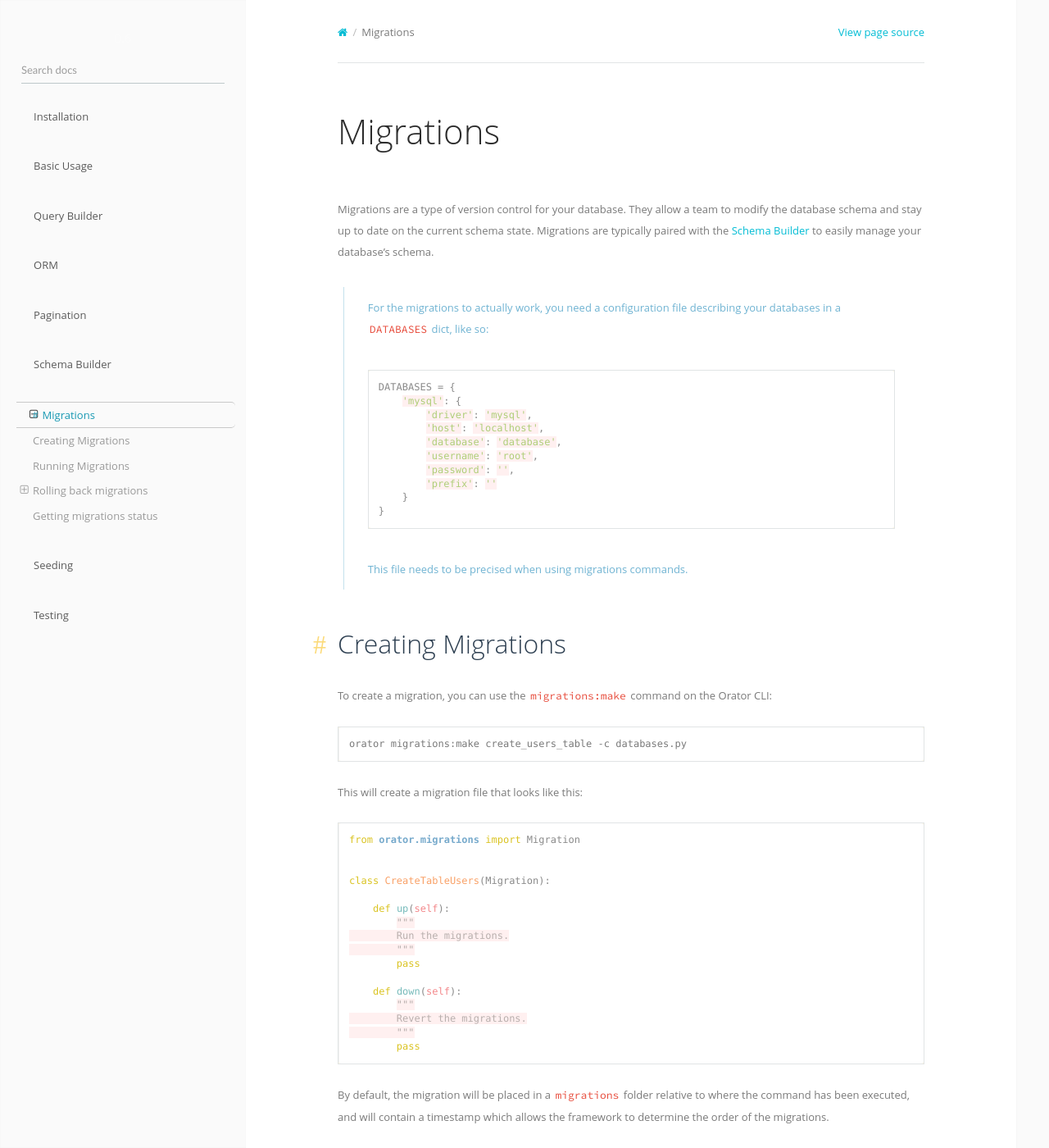
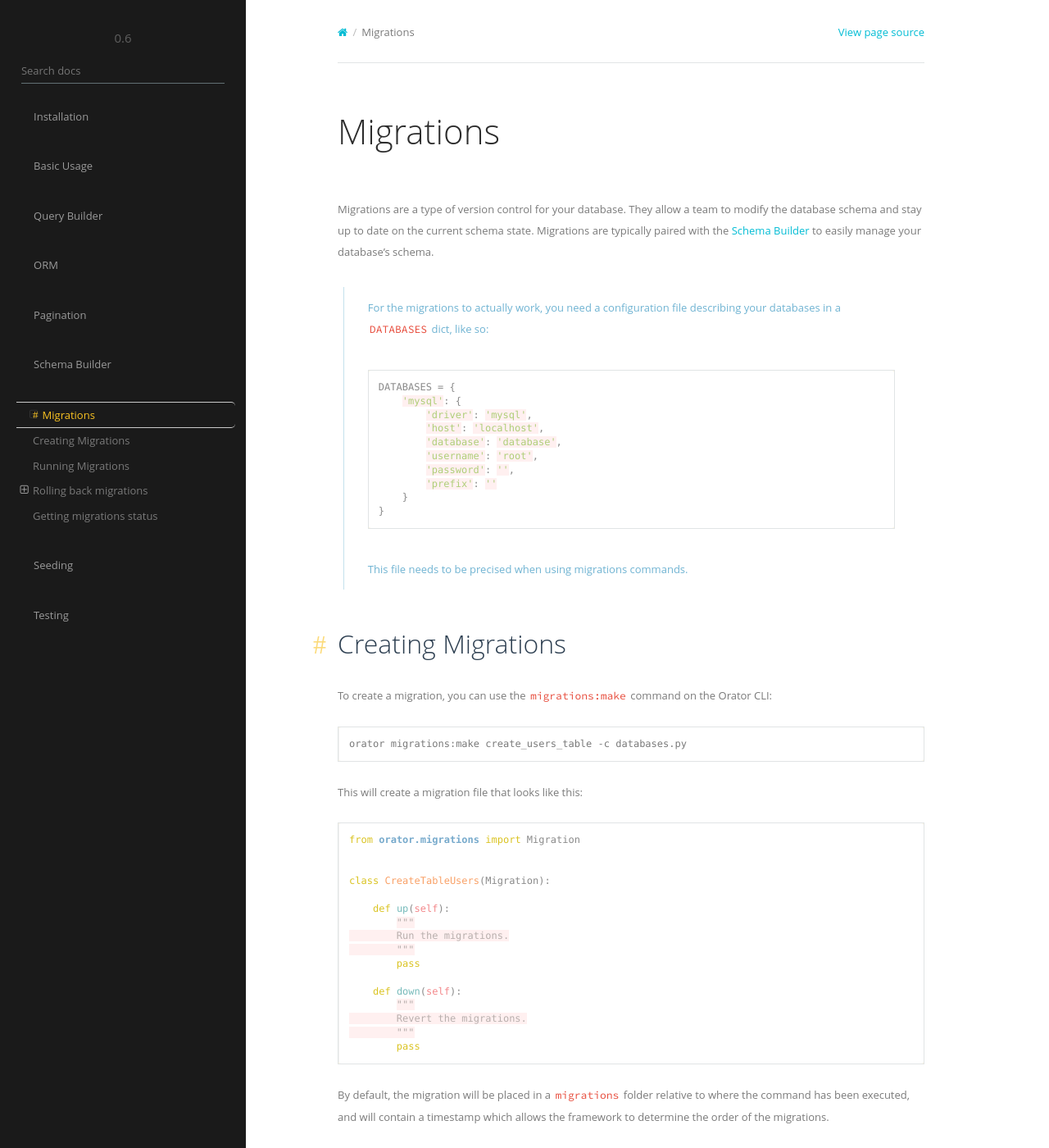
Before and after one commit to sdispater/orator, a Sphinx documentation site: the page built from docs/migrations.rst, in a window 1280 px wide and 1400 px high. Shown: the whole window at 82% size. Built offline with Sphinx 7.4.7 and the Read the Docs theme 2.0.0, drawn with Linux system fonts in a browser that asks for light colours.

Commit message:
Updates documentation

```diff
--- a/docs/_static/theme_overrides.css
+++ b/docs/_static/theme_overrides.css
@@ -5,11 +5,11 @@
     font: 400 13px/26px "Open Sans",sans-serif;
     color: #7A7A7A;
     text-rendering: optimizelegibility;
-    background-color: #FAFAFA;
+    background-color: #FFFFFF;
 }
 
 .wy-body-for-nav {
-    background: #FAFAFA;
+    background: #FFFFFF;
 }
 
 .wy-nav-content {
@@ -21,7 +21,7 @@
     margin-left: 300px;
     padding-left: 70px;
     padding-right: 70px;
-    box-shadow: 0 0 1px rgba(0, 0, 0, 0.1);
+    /*box-shadow: 0 0 1px rgba(0, 0, 0, 0.1);*/
     max-width: 940px;
 }
 
@@ -29,7 +29,12 @@
     .wy-nav-content-wrap {
         margin-left: 0;
         padding-left: 0;
+        padding-right: 0;
     }
+}
+
+.wy-nav-top {
+    background: #1A1A1A;
 }
 
 .rst-content h1:hover .headerlink,
@@ -52,11 +57,11 @@
 }
 
 .wy-nav-side {
-    position: absolute;
-    background: #FAFAFA;
-    box-shadow: 0px 0 1px rgba(0, 0, 0, 0.1) inset;
-    overflow: visible;
-    bottom: inherit;
+    position: fixed;
+    background: #1A1A1A;
+    /*box-shadow: 0px 0 1px rgba(0, 0, 0, 0.1) inset;
+    overflow: scroll;
+    bottom: inherit;*/
 }
 
 .wy-side-nav-search {
@@ -114,7 +119,18 @@
 .wy-menu-vertical > ul > li > a,
 .wy-menu-vertical > ul > li > a:visited
 {
-    color: #5A5A5A;
+    color: #9A9A9A;
+    opacity: 1;
+    -webkit-transition: all 0.3s;
+    -moz-transition: all 0.3s;
+    -ms-transition: all 0.3s;
+    -o-transition: all 0.3s;
+    transition: all 0.3s;
+}
+
+.wy-menu-vertical > ul > li > a:hover
+{
+    color: #FAC322;
     opacity: 1;
 }
 
@@ -141,7 +157,8 @@
 .wy-menu-vertical li.toctree-l2.current > a {
     background: none;
     font-size: 13px;
-    color: #F3888B !important;
+    color: #EF6155 !important;
+    padding-left: 3.027em;
 }
 
 .wy-menu-vertical li.toctree-l1.current > ul > li > a::before {
@@ -157,8 +174,8 @@
 }
 
 .wy-menu-vertical li.toctree-l1.current > ul > li.toctree-l2.current > a::before {
-    content: "#";
-    color: #F3888B;
+    content: "##";
+    color: #EF6155;
     font-size: 13px;
     position: absolute;
     top: 6px;
@@ -183,20 +200,20 @@
 
 .wy-menu-vertical a,
 .wy-menu-vertical a:visited {
-    color: #9A9A9A;
+    color: #7A7A7A;
     line-height: 20px;
     font-size: 13px;
 }
 
 .wy-menu-vertical a:hover {
-    color: #7A7A7A;
+    color: #5A5A5A;
 }
 
 .wy-menu-vertical > ul > li > ul > li > a,
 .wy-menu-vertical > ul > li > ul > li > a:visited,
 .wy-menu-vertical li.current a,
 .wy-menu-vertical li.current a:visited {
-    color: #9A9A9A;
+    color: #7A7A7A;
     background: transparent;
     -webkit-transition: all 0.3s;
     -moz-transition: all 0.3s;
@@ -207,12 +224,12 @@
 
 .wy-menu-vertical > ul > li > ul > li > a:hover,
 .wy-menu-vertical li.current a:hover {
-    color: #F3888B;
+    color: #EF6155;
     background: transparent;
 }
 
 .wy-menu-vertical li.current > a {
-    color: #1999B3 !important;
+    color: #FAC322 !important;
     padding-left: 2.427em;
 }
 
@@ -220,15 +237,16 @@
 }
 
 .wy-side-nav-search input[type="text"] {
+    font-family: "Open Sans", "Roboto", sans-serif;
     border: 0;
     background: none;
     box-shadow: none;
-    color: #8A8A8A;
+    color: #7A7A7A;
     font-size: 13px;
     width: 90%;
     border-radius: 0;
     border-bottom: 1px solid rgba(129, 150, 154, 0.7);
-    opacity: 0.7;
+    opacity: 1;
     padding: 6px 0;
 }
 
@@ -261,7 +279,7 @@
 
 .wy-menu-vertical li.toctree-l1.current:before {
     content: "#";
-    color: #1999B3;
+    color: #FAC322;
     font-size: 13px;
     position: absolute;
     top: 3px;
@@ -329,13 +347,13 @@
 }
 
 .rst-content .highlighted {
-    background: rgba(138, 179, 181, 0.15) none repeat scroll 0% 0%;
-    border: 1px solid rgba(138, 179, 181, 0.2);
-    padding: 2px 3px;
+    border: 1px solid rgb(250, 195, 34);
+    padding: 0 4px;
     border-radius: 3px;
-    color: inherit;
+    color: #BA8300;
     display: inline;
     font-weight: inherit;
+    background: rgba(250, 195, 34, 0.6) none repeat scroll 0% 0%;
 }
 
 h1, h2, h3, h4, h5, h6 {
@@ -439,8 +457,11 @@
     /*background-color: #FAFAFA;*/
 }
 
+code, .rst-content tt, .rst-content code {
+    font-family: "Source Code Pro", "Consolas", "Menlo", "Monaco", "Courier New", Courier, monospace;
+}
+
 code {
-    font-family: "Source Code Pro", "Consolas", "Menlo", "Monaco", "Courier New", Courier, monospace;
     color: #CB6077;
     background-color: #FFFFFF;
     font-size: 13px;
@@ -606,6 +627,87 @@
 
 .btn-neutral span.fa-arrow-circle-right:before {
     content: ''
+}
+
+
+/* Autodoc */
+.rst-content table.field-list .field-name {
+    text-align: left;
+    white-space: nowrap;
+    padding-right: 10px;
+    width: 140px;
+    font-weight: 600;
+}
+
+.rst-content table.field-list .field-body {
+    padding: 8px 16px;
+    text-align: left;
+    vertical-align: top;
+    border: 0;
+}
+
+.rst-content table.field-list .field-body ul {
+    line-height: 0;
+}
+
+.rst-content table.field-list .field-body ul li {
+    list-style: none;
+    margin-left: 0;
+    font-size: 100%;
+}
+
+.rst-content table.field-list td p {
+    line-height: inherit;
+}
+
+.rst-content table.field-list .field-body strong {
+    color: #F3888B;
+    font-weight: 400;
+    margin-top: 0;
+}
+
+.rst-content dl:not(.docutils).class > dt {
+    border: 0;
+    background: transparent;
+    font-size: inherit;
+    margin-bottom: 24px;
+    color: #DAC322;
+    font-weight: 600;
+}
+
+.rst-content dl:not(.docutils).class > dt > em,
+.rst-content dl:not(.docutils).class > dt > em.property {
+    font-weight: 400;
+    font-style: normal;
+}
+
+.rst-content dl:not(.docutils).class > dt > code {
+    color: #F9A167;
+    font-weight: 400;
+}
+
+.rst-content dl:not(.docutils) dl.classmethod > dt,
+.rst-content dl:not(.docutils) dl.method > dt {
+    border-left: 1px solid #F2F2F2;
+    background: transparent;
+    font-size: inherit;
+}
+
+.rst-content dl:not(.docutils) dl.classmethod > dt > code,
+.rst-content dl:not(.docutils) dl.method > dt > code {
+    color: #77BBBB;
+    font-weight: 400;
+}
+
+.rst-content dl:not(.docutils) dl.classmethod > dt > em,
+.rst-content dl:not(.docutils) dl.method > dt > em {
+    font-weight: 400;
+}
+
+.rst-content dl:not(.docutils) dl.classmethod > dt > em.property,
+.rst-content dl:not(.docutils) dl.method > dt > em.property {
+    font-weight: 400;
+    color: #7AC;
 }
 
 
--- a/docs/conf.py
+++ b/docs/conf.py
@@ -18,7 +18,7 @@
 # If extensions (or modules to document with autodoc) are in another directory,
 # add these directories to sys.path here. If the directory is relative to the
 # documentation root, use os.path.abspath to make it absolute, like shown here.
-#sys.path.insert(0, os.path.abspath('.'))
+sys.path.insert(0, os.path.abspath('..'))
 
 # -- General configuration ------------------------------------------------
 
@@ -121,7 +121,7 @@
 
 # The name of an image file (relative to this directory) to place at the top
 # of the sidebar.
-html_logo = 'orator-logo-80.png'
+html_logo = 'orator-logo-white-80.png'
 
 # The name of an image file (within the static path) to use as favicon of the
 # docs.  This file should be a Windows icon file (.ico) being 16x16 or 32x32
```
Also changed, not shown: docs/_static/orator-logo-white-80.png (added).
